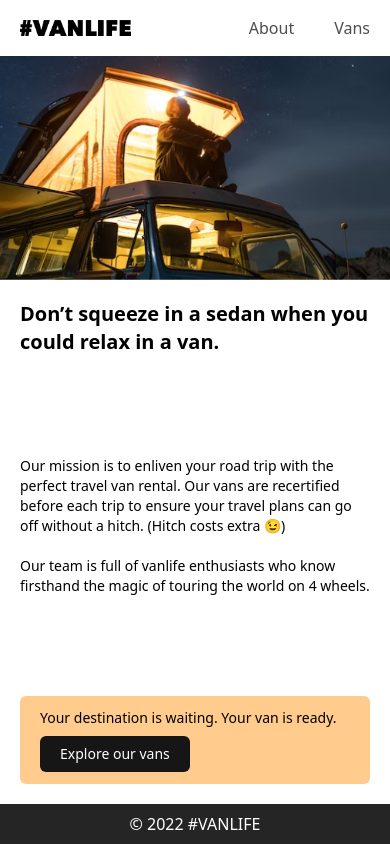
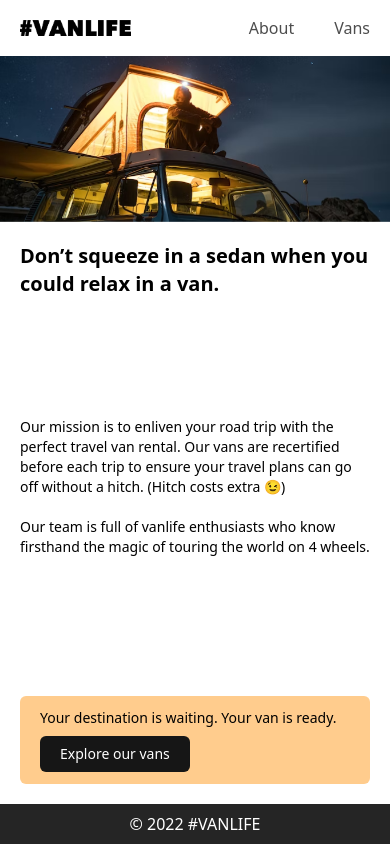
Before and after one commit to riyoneri/vanlife--react, a React (Create React App) app: page /about in a window 390 px wide. Built offline with nearby package versions, Linux system fonts and the light colour scheme.

Commit message:
refactor: add more spacing in about responsiveness

```diff
--- a/src/pages/About.jsx
+++ b/src/pages/About.jsx
@@ -8,12 +8,12 @@ export default function About() {
     <div className=" ">
       <Navigation />
       <div className="h-hero-screen flex flex-col">
-        <img src={aboutImg} className="object-cover h-56 object-top" />
+        <img src={aboutImg} className="object-cover sm:h-56 object-top" />
         <div className="flex px-5 text-sm sm:text-lg lg:text-xl sm:px-10 flex-col justify-between flex-1 my-5 sm:my-10">
           <p className="text-xl sm:text-3xl lg:text-4xl font-bold">
             Don’t squeeze in a sedan when you could relax in a van.
           </p>
-          <p className="grid gap-5 mt-5">
+          <p className="grid gap-5 sm:mt-5">
             <span>
               Our mission is to enliven your road trip with the perfect travel
               van rental. Our vans are recertified before each trip to ensure
```
